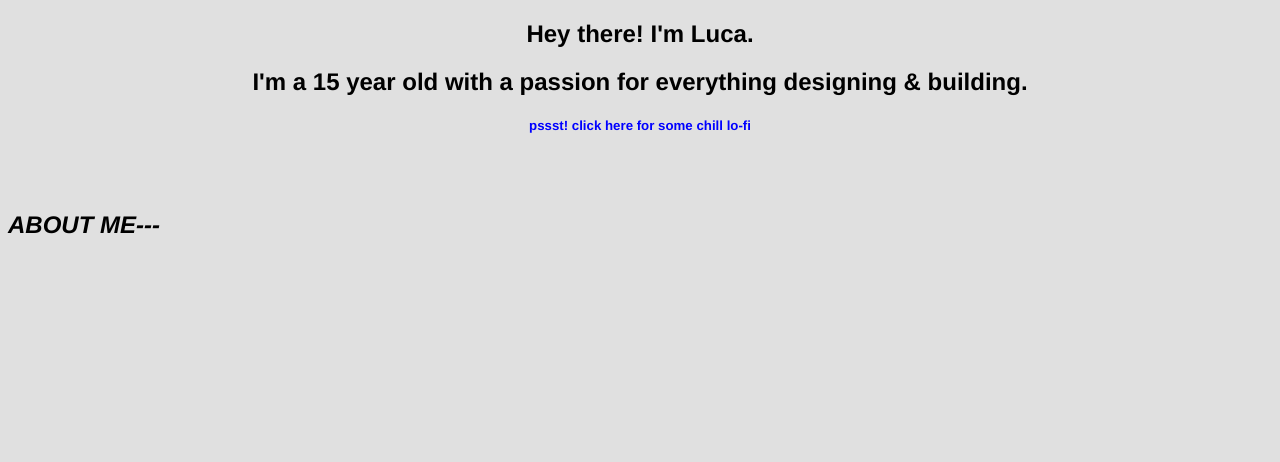
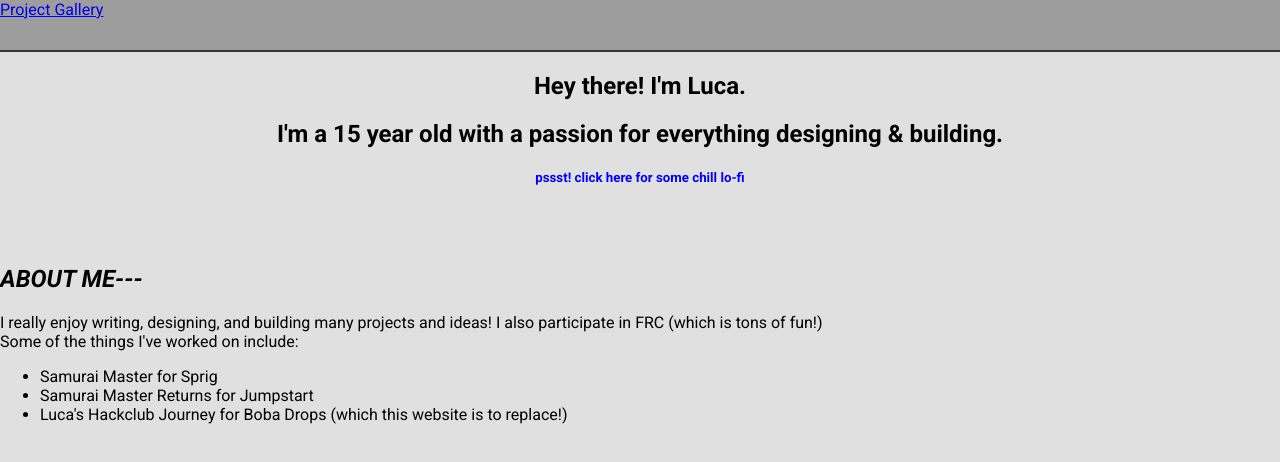
Before and after one commit to yeetboi-1010/PortfolioWebsiteV1, a plain HTML site: page index.html in a window 1280 px wide. Drawn offline with Linux system fonts and the light colour scheme.

Commit message:
Started adding the header and initialiing the project gallery.

```diff
--- a/index.html
+++ b/index.html
@@ -4,8 +4,16 @@
         <meta charset="utf-8"/>
         <title>Hey there! I'm Luca.</title>
         <link rel="stylesheet" href="style.css"/>
+        <link rel="preconnect" href="https://fonts.googleapis.com">
+        <link rel="preconnect" href="https://fonts.gstatic.com" crossorigin>
+        <link href="https://fonts.googleapis.com/css2?family=Roboto:ital,wght@0,100..900;1,100..900&display=swap" rel="stylesheet">
     </head>
     <body>
+        <header>
+            <nav>
+                <a href="project-gallery.html">Project Gallery</a>
+            </nav>
+        </header>
         <main>
             <section id="intro">
             <audio id="lofi" src="chill-lofi.mp3" loop>
@@ -23,7 +31,17 @@
 
             <section>
                 <h2><em>ABOUT ME---</em></h2>
-
+                <p>
+                    I really enjoy writing, designing, and building many projects and ideas!
+                    I also participate in FRC (which is tons of fun!)
+                    <br/>
+                    Some of the things I've worked on include:
+                    <ul>
+                        <li>Samurai Master for Sprig</li>
+                        <li>Samurai Master Returns for Jumpstart</li>
+                        <li>Luca's Hackclub Journey for Boba Drops (which this website is to replace!)</li>
+                    </ul>
+                </p>
             </section>
         </main>
     </body>
--- a/style.css
+++ b/style.css
@@ -4,10 +4,18 @@
 
 body {
     text-align: left;
-    font-family: 'Helvetica','Arial';
+    font-family: 'Roboto','Arial';
     background: rgb(224, 224, 224);
+    margin: 0px;
 }
 
 #intro {
     text-align: center;
 }
+
+header {
+    background-color: rgb(157, 157, 157);
+    height: 50px;
+    border-bottom: 2px solid rgb(53, 53, 53);
+    width: 100%;
+}
```
Also changed, not shown: project-gallery.html (added).
